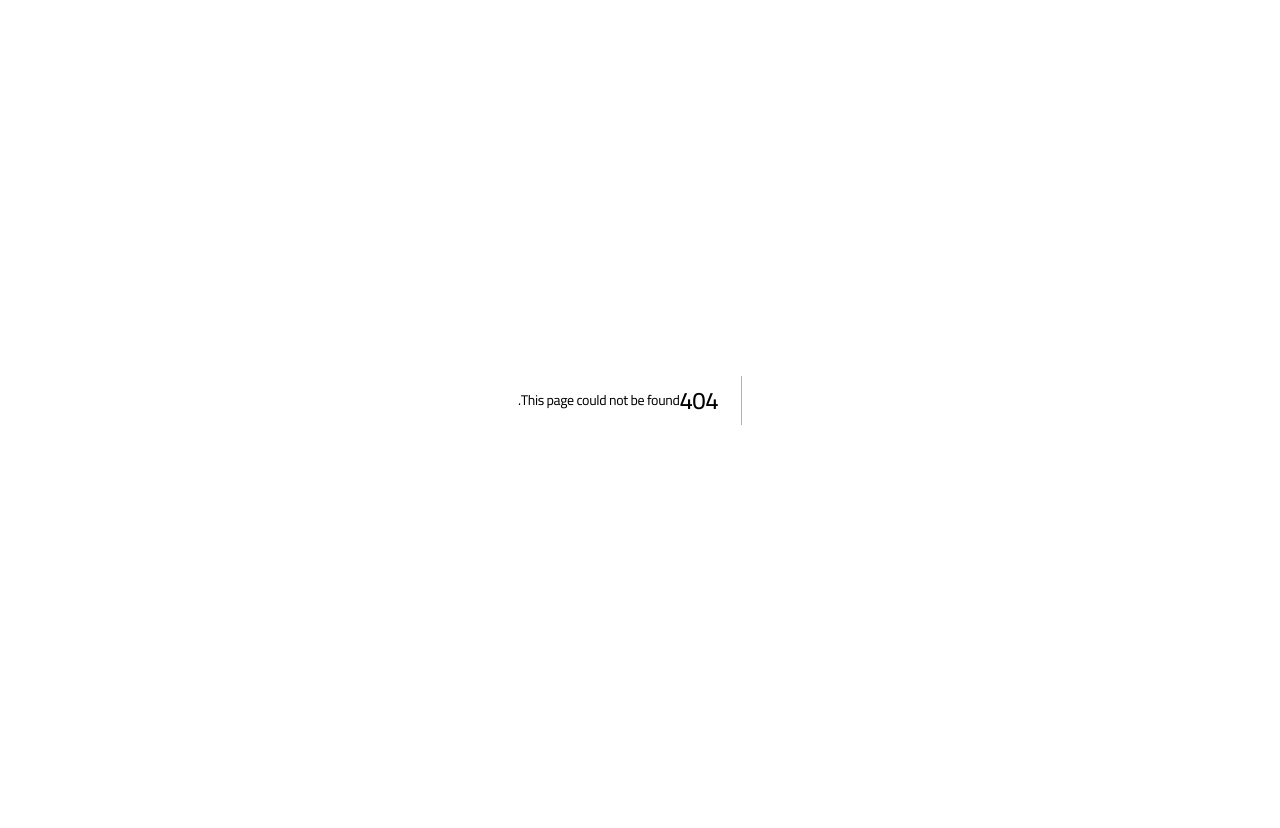
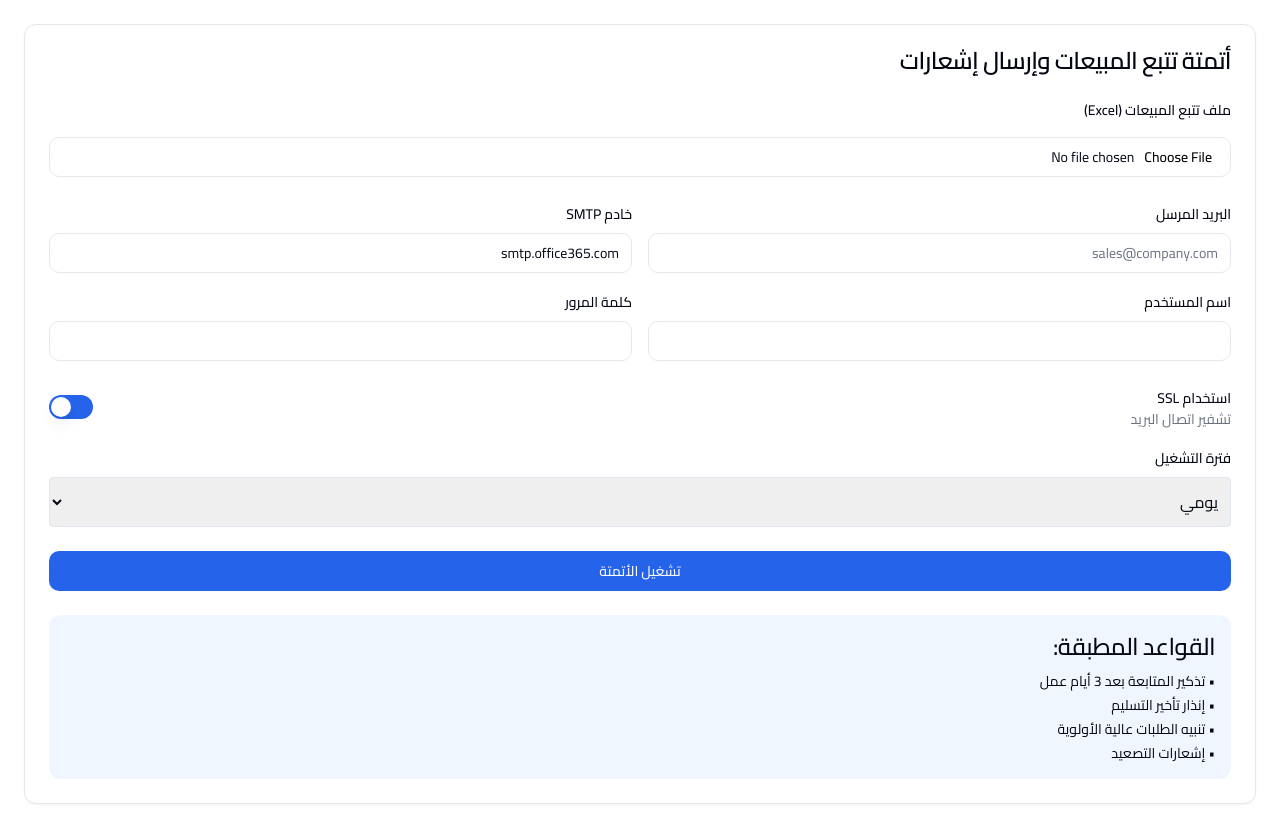
Before and after one commit to bizai880/bizai, a Next.js app in the folder apps/web/: page /dashboard/sales-automation in a window 1280 px wide. Before the commit this address had no page. Before the commit the page ends 800 px from the top, so only its background shows below. Built offline with nearby package versions, Linux system fonts and the light colour scheme.

Commit message:
Create page.tsx

```diff
--- /dev/null
+++ b/apps/web/app/dashboard/sales-automation/page.tsx
@@ -0,0 +1,195 @@
+// في apps/web/app/dashboard/sales-automation/page.tsx
+'use client';
+
+import { useState } from 'react';
+import { Card, CardContent, CardHeader, CardTitle } from '@/components/ui/card';
+import { Button } from '@/components/ui/button';
+import { Input } from '@/components/ui/input';
+import { Label } from '@/components/ui/label';
+import { Switch } from '@/components/ui/switch';
+import { toast } from 'sonner';
+
+export default function SalesAutomationPage() {
+  const [excelFile, setExcelFile] = useState<File | null>(null);
+  const [config, setConfig] = useState({
+    senderEmail: '',
+    smtpServer: 'smtp.office365.com',
+    smtpPort: 587,
+    smtpUsername: '',
+    smtpPassword: '',
+    useSSL: true,
+    checkInterval: 'daily'
+  });
+  const [isRunning, setIsRunning] = useState(false);
+
+  const handleFileUpload = async (file: File) => {
+    const reader = new FileReader();
+    reader.onload = (e) => {
+      const base64 = e.target?.result as string;
+      // تخزين base64 للاستخدام لاحقاً
+      sessionStorage.setItem('salesExcelData', base64);
+    };
+    reader.readAsDataURL(file);
+    setExcelFile(file);
+  };
+
+  const runAutomation = async () => {
+    if (!excelFile) {
+      toast.error('يرجى تحميل ملف Excel أولاً');
+      return;
+    }
+
+    setIsRunning(true);
+
+    try {
+      const excelData = sessionStorage.getItem('salesExcelData');
+
+      const response = await fetch('/api/ai/cubes/sales-automation', {
+        method: 'POST',
+        headers: { 'Content-Type': 'application/json' },
+        body: JSON.stringify({
+          excelFile: excelData,
+          emailConfig: config,
+          recipients: {
+            salesAdmin: 'admin@company.com',
+            salesEngineer: 'engineer@company.com',
+            manager: 'manager@company.com'
+          },
+          options: {
+            checkInterval: config.checkInterval
+          }
+        })
+      });
+
+      const result = await response.json();
+
+      if (result.success) {
+        toast.success(`تم إرسال ${result.alertsSent} إنذار بنجاح`);
+      } else {
+        toast.error(`فشل التشغيل: ${result.error}`);
+      }
+
+    } catch (error) {
+      toast.error('حدث خطأ أثناء تشغيل الأتمتة');
+    } finally {
+      setIsRunning(false);
+    }
+  };
+
+  return (
+    <div className="container mx-auto p-6 space-y-6">
+      <Card>
+        <CardHeader>
+          <CardTitle>أتمتة تتبع المبيعات وإرسال إشعارات</CardTitle>
+        </CardHeader>
+        <CardContent className="space-y-6">
+
+          {/* رفع ملف Excel */}
+          <div className="space-y-4">
+            <Label>ملف تتبع المبيعات (Excel)</Label>
+            <Input
+              type="file"
+              accept=".xlsx,.xls"
+              onChange={(e) => {
+                const file = e.target.files?.[0];
+                if (file) handleFileUpload(file);
+              }}
+            />
+            {excelFile && (
+              <p className="text-sm text-green-600">
+                ✓ تم تحميل: {excelFile.name}
+              </p>
+            )}
+          </div>
+
+          {/* إعدادات البريد */}
+          <div className="grid grid-cols-2 gap-4">
+            <div className="space-y-2">
+              <Label>البريد المرسل</Label>
+              <Input
+                value={config.senderEmail}
+                onChange={(e) => setConfig({...config, senderEmail: e.target.value})}
+                placeholder="sales@company.com"
+              />
+            </div>
+
+            <div className="space-y-2">
+              <Label>خادم SMTP</Label>
+              <Input
+                value={config.smtpServer}
+                onChange={(e) => setConfig({...config, smtpServer: e.target.value})}
+                placeholder="smtp.office365.com"
+              />
+            </div>
+
+            <div className="space-y-2">
+              <Label>اسم المستخدم</Label>
+              <Input
+                value={config.smtpUsername}
+                onChange={(e) => setConfig({...config, smtpUsername: e.target.value})}
+              />
+            </div>
+
+            <div className="space-y-2">
+              <Label>كلمة المرور</Label>
+              <Input
+                type="password"
+                value={config.smtpPassword}
+                onChange={(e) => setConfig({...config, smtpPassword: e.target.value})}
+              />
+            </div>
+          </div>
+
+          {/* خيارات إضافية */}
+          <div className="space-y-4">
+            <div className="flex items-center justify-between">
+              <div>
+                <Label>استخدام SSL</Label>
+                <p className="text-sm text-gray-500">تشفير اتصال البريد</p>
+              </div>
+              <Switch
+                checked={config.useSSL}
+                onCheckedChange={(checked) => setConfig({...config, useSSL: checked})}
+              />
+            </div>
+
+            <div className="space-y-2">
+              <Label>فترة التشغيل</Label>
+              <select
+                value={config.checkInterval}
+                onChange={(e) => setConfig({...config, checkInterval: e.target.value})}
+                className="w-full p-2 border rounded"
+              >
+                <option value="manual">يدوي</option>
+                <option value="daily">يومي</option>
+                <option value="hourly">كل ساعة</option>
+                <option value="realtime">حقيقي (كل 15 دقيقة)</option>
+              </select>
+            </div>
+          </div>
+
+          {/* زر التشغيل */}
+          <Button
+            onClick={runAutomation}
+            disabled={isRunning}
+            className="w-full"
+          >
+            {isRunning ? 'جاري التشغيل...' : 'تشغيل الأتمتة'}
+          </Button>
+
+          {/* معلومات */}
+          <div className="p-4 bg-blue-50 rounded-lg">
+            <h4 className="font-medium mb-2">القواعد المطبقة:</h4>
+            <ul className="text-sm space-y-1">
+              <li>• تذكير المتابعة بعد 3 أيام عمل</li>
+              <li>• إنذار تأخير التسليم</li>
+              <li>• تنبيه الطلبات عالية الأولوية</li>
+              <li>• إشعارات التصعيد</li>
+            </ul>
+          </div>
+
+        </CardContent>
+      </Card>
+    </div>
+  );
+}
```
